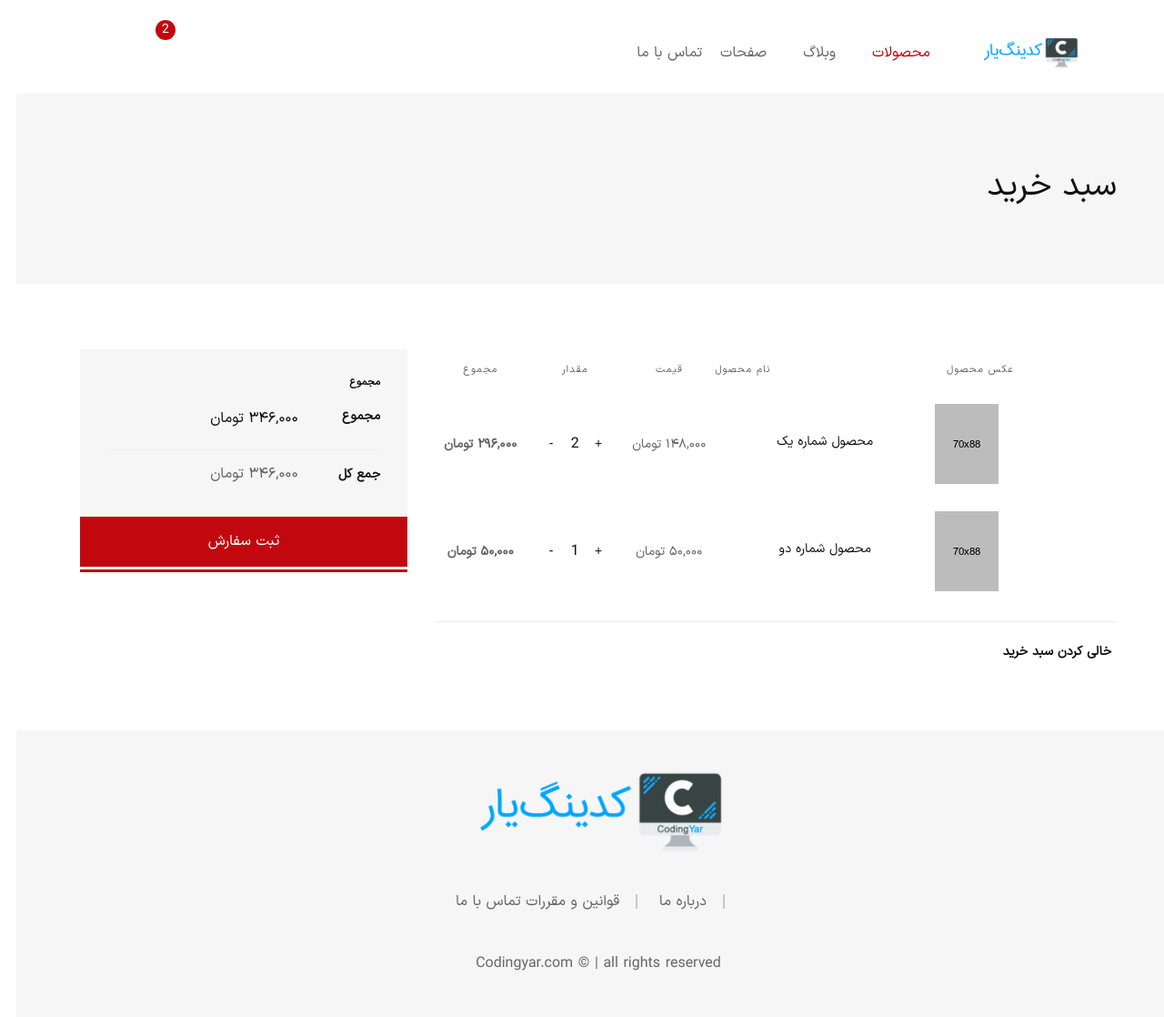
After one commit to lenis03/OnlineShop, a Django app: page /cart/ in a window 1280 px wide. The commit adds this page. Shown: the whole page at 91% size. Run offline with Django 4.2, Linux system fonts and the light colour scheme; parts of the project's set-up code (start-up, migrations or seed data) failed here and were passed over; some libraries are stand-ins or nearby versions; some web fonts are replaced.

Commit message:
implement CartDetailView

```diff
--- /dev/null
+++ b/cart/templates/cart/cart_detail.html
@@ -0,0 +1,149 @@
+{% extends '_base.html' %}
+{% load i18n %}
+
+{% block page_title %}
+    Cart
+{% endblock %}
+
+{% block content %}
+    <!-- Breadcrumb area Start -->
+    <div class="breadcrumb-area bg-color ptb--90" data-bg-color="#f6f6f6">
+        <div class="container">
+            <div class="row">
+                <div class="col-12">
+                    <div class="d-flex justify-content-between align-items-center flex-sm-row flex-column">
+                        <h1 class="page-title">سبد خرید</h1>
+                    </div>
+                </div>
+            </div>
+        </div>
+    </div>
+    <!-- Breadcrumb area End -->
+    <!-- Main Content Wrapper Start -->
+    <div class="main-content-wrapper">
+        <div class="page-content-inner ptb--80">
+            <div class="container">
+                <div class="row">
+                    <div class="col-lg-8 mb-md--50">
+                        <form class="cart-form" action="#">
+                            <div class="row no-gutters">
+                                <div class="col-12">
+                                    <div class="table-content table-responsive">
+                                        <table class="table text-center">
+                                            <thead>
+                                            <tr>
+                                                <th>&nbsp;</th>
+                                                <th>عکس محصول</th>
+                                                <th class="text-left">نام محصول</th>
+                                                <th>قیمت</th>
+                                                <th>مقدار</th>
+                                                <th>مجموع</th>
+                                            </tr>
+                                            </thead>
+                                            <tbody>
+                                            <tr>
+                                                <td class="product-remove text-left"><a href=""><i
+                                                        class="flaticon flaticon-cross"></i></a></td>
+                                                <td class="product-thumbnail text-left">
+                                                    <img src="assets/img/products/prod-10-70x88.jpg"
+                                                         alt="Product Thumnail">
+                                                </td>
+                                                <td class="product-name wide-column">
+                                                    <h3>
+                                                        <a href="product-details.html">محصول شماره یک</a>
+                                                    </h3>
+                                                </td>
+                                                <td class="product-price">
+                                                            <span class="product-price-wrapper">
+                                                                <span class="money">۱۴۸,۰۰۰ تومان</span>
+                                                            </span>
+                                                </td>
+                                                <td class="product-quantity">
+                                                    <div class="quantity">
+                                                        <input type="number" class="quantity-input" name="qty"
+                                                               id="qty-1" value="2" min="1">
+                                                    </div>
+                                                </td>
+                                                <td class="product-total-price">
+                                                            <span class="product-price-wrapper">
+                                                                <span class="money">۲۹۶,۰۰۰ تومان</span>
+                                                            </span>
+                                                </td>
+                                            </tr>
+                                            <tr>
+                                                <td class="product-remove text-left"><a href=""><i
+                                                        class="flaticon flaticon-cross"></i></a></td>
+                                                <td class="product-thumbnail text-left">
+                                                    <img src="assets/img/products/prod-10-70x88.jpg"
+                                                         alt="Product Thumnail">
+                                                </td>
+                                                <td class="product-name wide-column">
+                                                    <h3>
+                                                        <a href="product-details.html">محصول شماره دو</a>
+                                                    </h3>
+                                                </td>
+                                                <td class="product-price">
+                                                            <span class="product-price-wrapper">
+                                                                <span class="money">۵۰,۰۰۰ تومان</span>
+                                                            </span>
+                                                </td>
+                                                <td class="product-quantity">
+                                                    <div class="quantity">
+                                                        <input type="number" class="quantity-input" name="qty"
+                                                               id="qty-1" value="1" min="1">
+                                                    </div>
+                                                </td>
+                                                <td class="product-total-price">
+                                                            <span class="product-price-wrapper">
+                                                                <span class="money">۵۰,۰۰۰ تومان</span>
+                                                            </span>
+                                                </td>
+                                            </tr>
+                                            </tbody>
+                                        </table>
+                                    </div>
+                                </div>
+                            </div>
+                            <div class="row no-gutters border-top pt--20 mt--20">
+                                <div class="col-sm-6 text-sm-right">
+                                    <button type="submit" class="cart-form__btn">خالی کردن سبد خرید</button>
+                                </div>
+                            </div>
+                        </form>
+                    </div>
+                    <div class="col-lg-4">
+                        <div class="cart-collaterals">
+                            <div class="cart-totals">
+                                <h5 class="font-size-14 font-bold mb--15">مجموع</h5>
+                                <div class="cart-calculator">
+                                    <div class="cart-calculator__item">
+                                        <div class="cart-calculator__item--head">
+                                            <span>مجموع</span>
+                                        </div>
+                                        <div class="cart-calculator__item--value">
+                                            <span>۳۴۶,۰۰۰ تومان</span>
+                                        </div>
+                                    </div>
+                                    <div class="cart-calculator__item order-total">
+                                        <div class="cart-calculator__item--head">
+                                            <span>جمع کل</span>
+                                        </div>
+                                        <div class="cart-calculator__item--value">
+                                                <span class="product-price-wrapper">
+                                                    <span class="money">۳۴۶,۰۰۰ تومان</span>
+                                                </span>
+                                        </div>
+                                    </div>
+                                </div>
+                            </div>
+                            <a href="checkout.html" class="btn btn-fullwidth btn-bg-red btn-color-white btn-hover-2">
+                                ثبت سفارش
+                            </a>
+                        </div>
+                    </div>
+                </div>
+            </div>
+        </div>
+    </div>
+    <!-- Main Content Wrapper Start -->
+{% endblock %}
--- /dev/null
+++ b/cart/urls.py
@@ -0,0 +1,7 @@
+from django.urls import path
+from . import views
+
+
+urlpatterns = [
+    path('', views.cart_detail_view, name='cart_detail'),
+]
--- a/cart/views.py
+++ b/cart/views.py
@@ -1,3 +1,5 @@
 from django.shortcuts import render
 
-# Create your views here.
+
+def cart_detail_view(request):
+    return render(request, 'cart/cart_detail.html')
--- a/config/urls.py
+++ b/config/urls.py
@@ -21,6 +21,7 @@ urlpatterns = [
     path('', include('pages.urls')),
     path('accounts/', include('allauth.urls')),
     path('products/', include('products.urls')),
+    path('cart/', include('cart.urls')),
 
     # rosetta i18n
     path('rosetta/', include('rosetta.urls'))
--- a/templates/_base.html
+++ b/templates/_base.html
@@ -149,6 +149,33 @@
 {% block content %}
 
 {% endblock content %}
+<!-- Footer Start-->
+<footer class="footer">
+    <div class="footer-top bg-color ptb--50" data-bg-color="#f6f6f6">
+        <div class="container">
+            <div class="row justify-content-center">
+                <div class="col-lg-9 text-center">
+                    <div class="footer-widget mb--50">
+                        <div class="textwidget">
+                            <img src="assets/img/codingyar_logo.png" alt="Logo">
+                        </div>
+                    </div>
+                    <div class="footer-widget mb--50 pb--1">
+                        <ul class="footer-menu">
+                            <li><a href="">درباره ما</a></li>
+                            <li><a href="">قوانین و مقررات</a></li>
+                            <li><a href="">تماس با ما</a></li>
+                        </ul>
+                    </div>
+                    <div class="footer-widget">
+                        Codingyar.com © | all rights reserved
+                    </div>
+                </div>
+            </div>
+        </div>
+    </div>
+</footer>
+<!-- Footer End-->
 
 <!-- ************************* JS Files ************************* -->
 
```
Also changed, not shown: products/templates/products/product_detail.html (+9 -34 lines), products/templates/products/product_list.html (+6 -30 lines).
